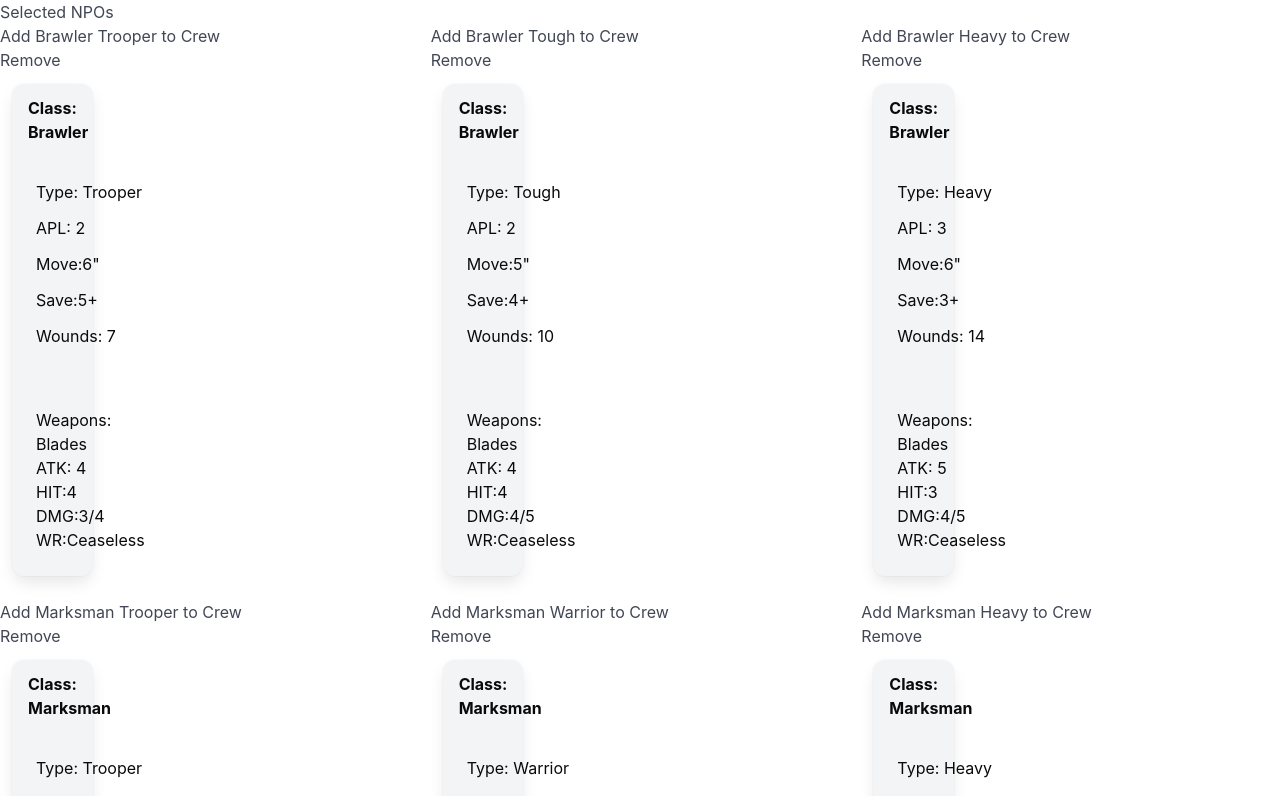
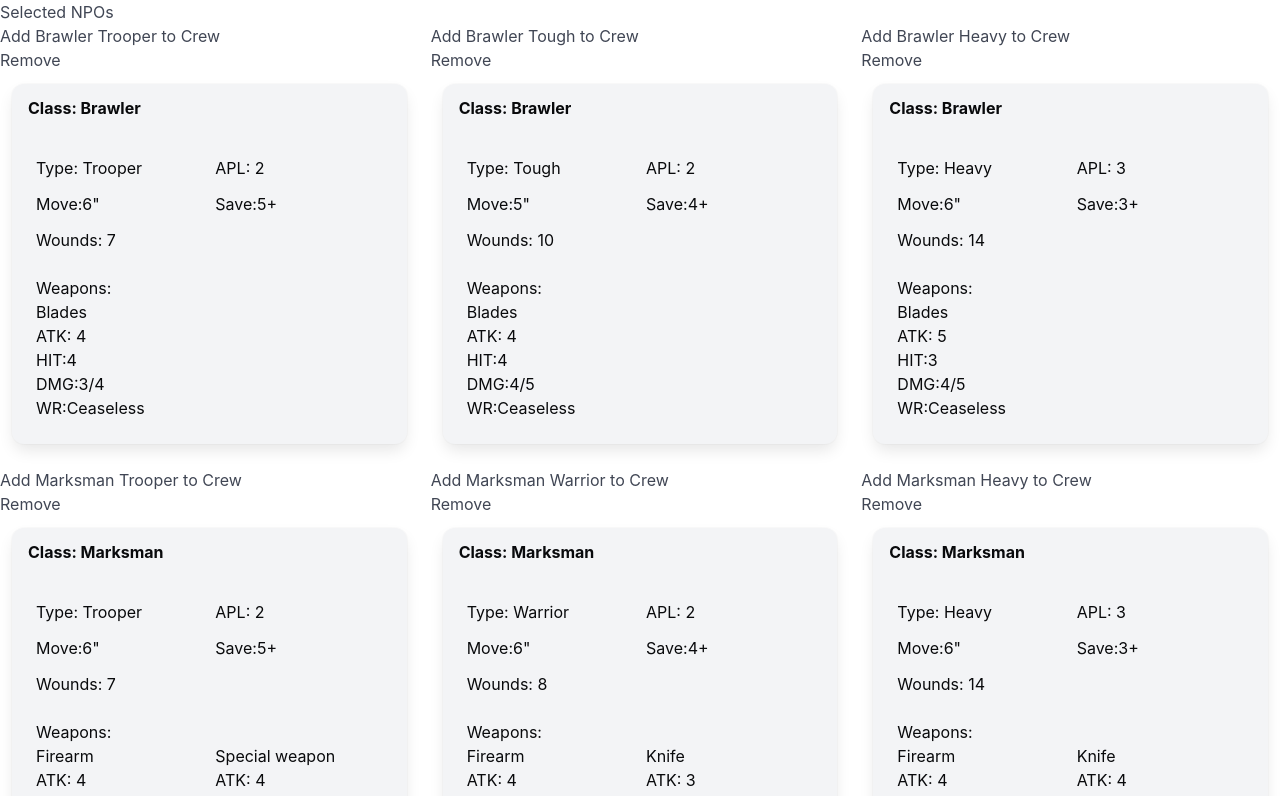
Before and after one commit to jonr68/ktcoc, a React (Create React App) app: page /#/ in a window 1280 px wide. Shown: the top 796 px of the page. Built offline with nearby package versions, Linux system fonts and the light colour scheme.

Commit message:
changed vard size

```diff
--- a/src/card/NPOCards.tsx
+++ b/src/card/NPOCards.tsx
@@ -8,7 +8,7 @@ interface NPOCardProps {
 const NPOCard = (props: NPOCardProps) => {
   const { name, level, apl, move, save, wounds, weapon } = props.npo;
   return (
-    <div className="column is-one-quarter">
+    <div className="column is-one-half">
       <div className="card has-background-light has-text-black">
         <header className="has-background-navbar-background-color">
           <p className="card-header-title has-text-black">Class: {name}</p>
```
